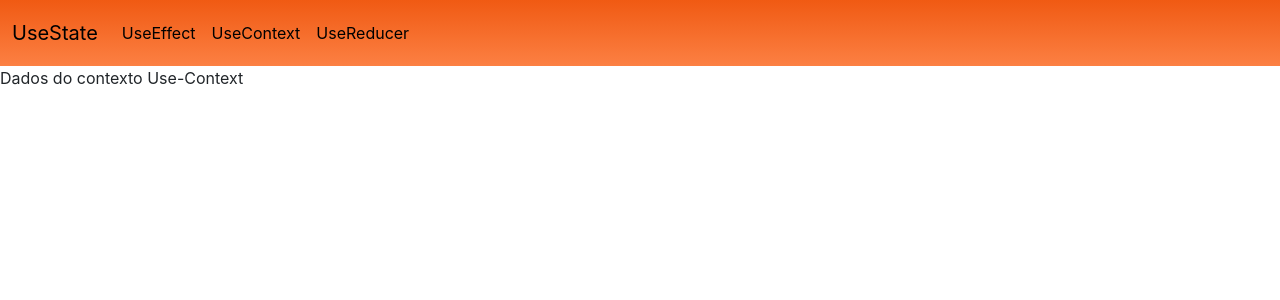
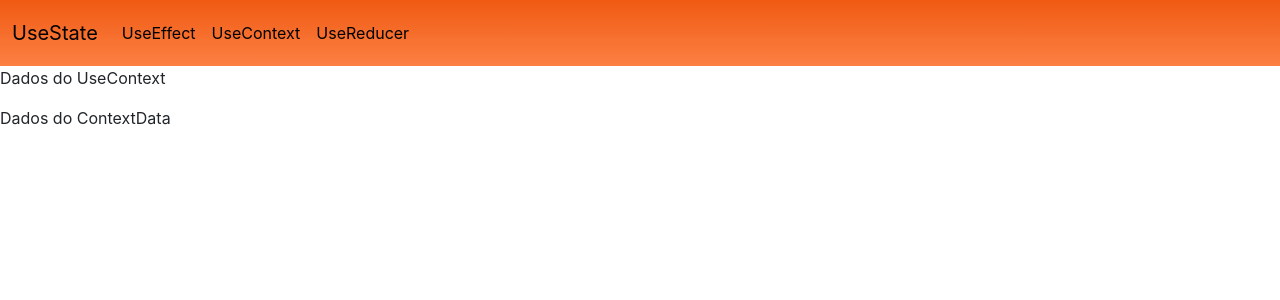
Before and after one commit to stellamaia/meu-projeto-react, a React (Create React App) app: page /use-context in a window 1280 px wide. Shown: the top 300 px of the page. Built offline with nearby package versions, Linux system fonts and the light colour scheme; the HTML template or start-up script is replaced by a standard one.

Commit message:
Implementação de novos dados

```diff
--- a/src/useContext.js
+++ b/src/useContext.js
@@ -1,6 +1,6 @@
 //useContext: Este hook permite que você acesse o contexto (context) de um componente.
-//É útil para passar dados e funções entre componentes sem a necessidade de passar props manualmente através da hierarquia de componentes
-
+//É útil para passar dados e funções entre componentes sem a necessidade
+//de passar props manualmente através da hierarquia de componentes
 
 import React, { useContext } from 'react';
 //Inicializando useContext
@@ -10,18 +10,21 @@ import NavBar from './NavBar';
 const MyContext = React.createContext();
 function UseContext() {
     return (
-        <MyContext.Provider value={'Dados do contexto Use-Context'}>
-            <UseState />
+        <MyContext.Provider value={'Dados do ContextData'}>
+            <DataDisplay />
         </MyContext.Provider>
     );
-
+}
+function DataDisplay() {
+    // Usando o hook useContext para acessar o contexto
+    const contextData = useContext(MyContext);
+    return (
+        <div>
+            <NavBar />
+            <p>Dados do UseContext</p>
+            {contextData}
+        </div>
+    );
 
 }
-function UseState() {
-    // Usando o hook useContext para acessar o contexto
-    const contextData = useContext(MyContext);
-    return <div>
-        <NavBar />
-        {contextData}</div>;
-}
 export default UseContext;
```
